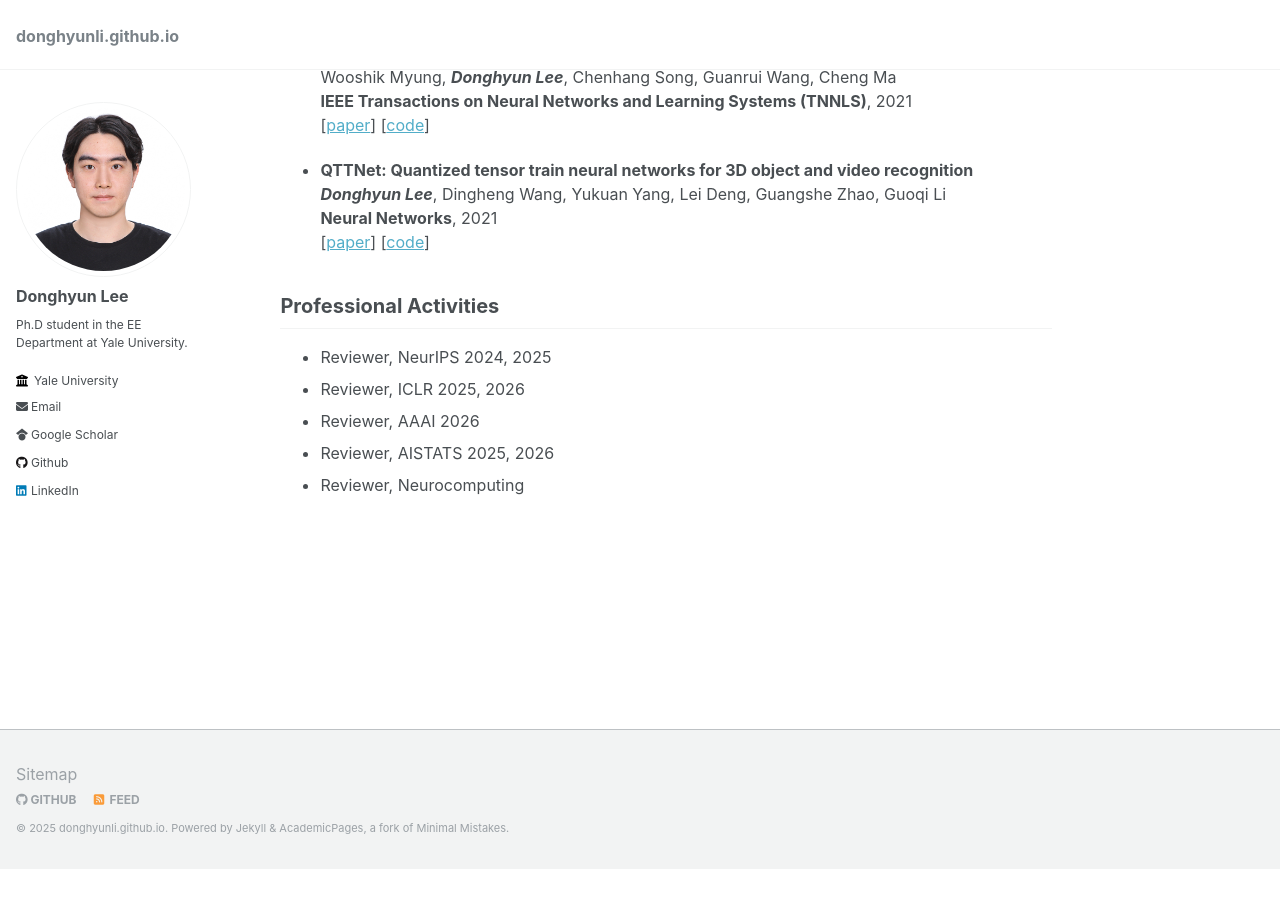
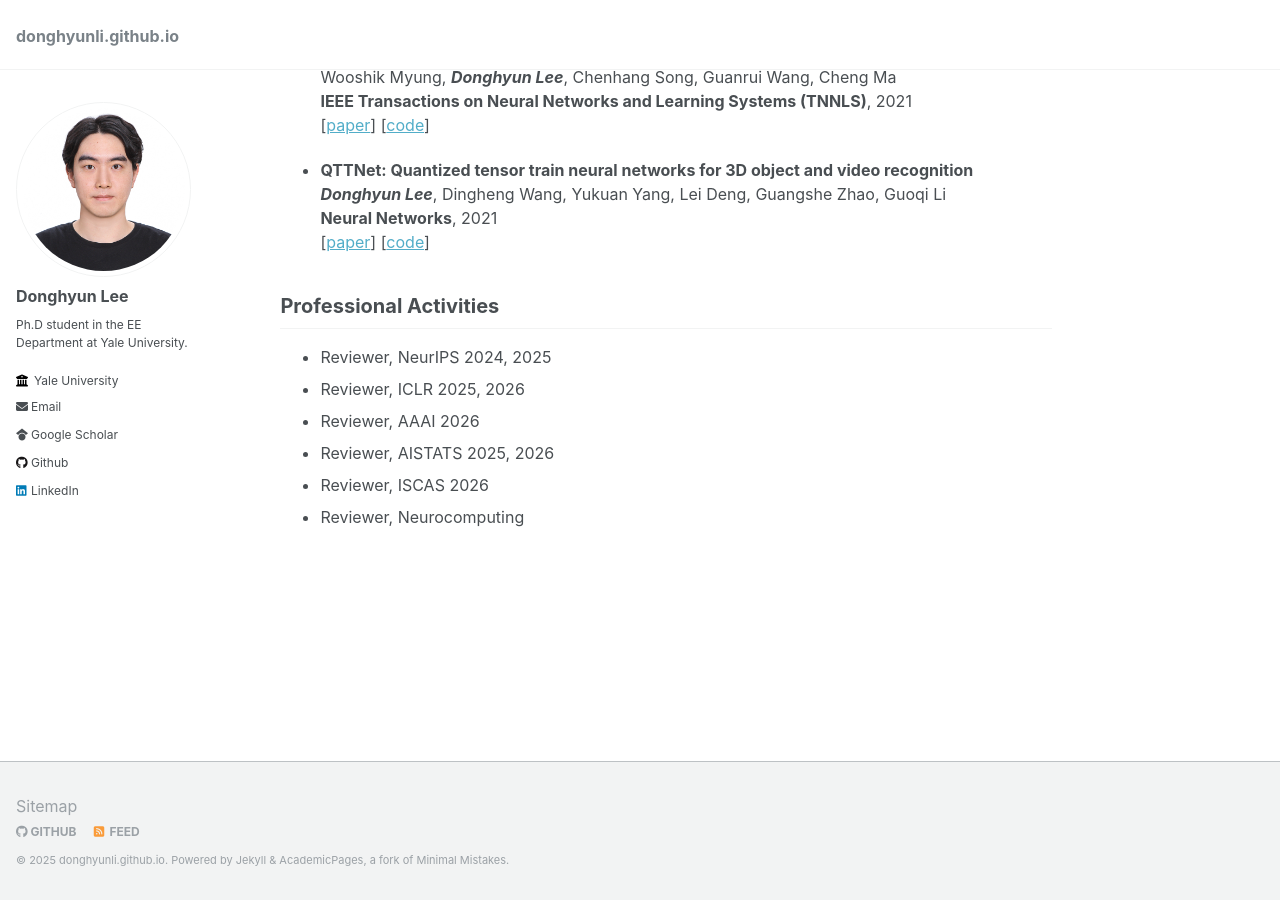
Before and after one commit to donghyunli/donghyunli.github.io, a Jekyll site: the page built from _pages/about.md, in a window 1280 px wide and 900 px high, scrolled down 3437 px. Built offline with Jekyll 4.4.1, drawn with Linux system fonts in a browser that asks for light colours; before the commit the page ends 4305 px from its top, so only the background shows below that.

Commit message:
activity update

```diff
--- a/_pages/about.md
+++ b/_pages/about.md
@@ -146,4 +146,5 @@ Wooshik Myung, ***Donghyun Lee***, Chenhang Song, Guanrui Wang, Cheng Ma\\
 - Reviewer, ICLR 2025, 2026
 - Reviewer, AAAI 2026
 - Reviewer, AISTATS 2025, 2026
+- Reviewer, ISCAS 2026
 - Reviewer, Neurocomputing
```
